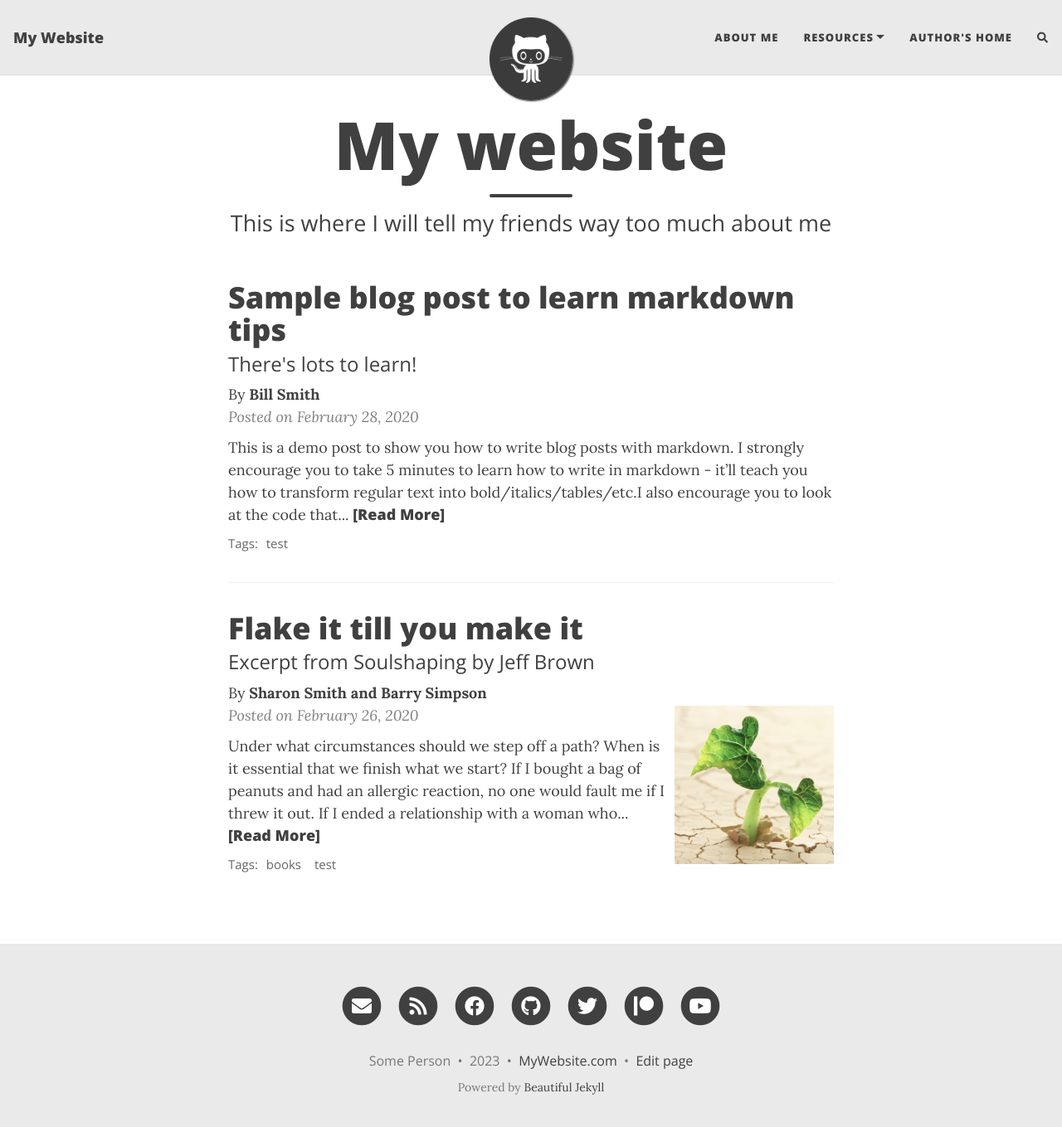
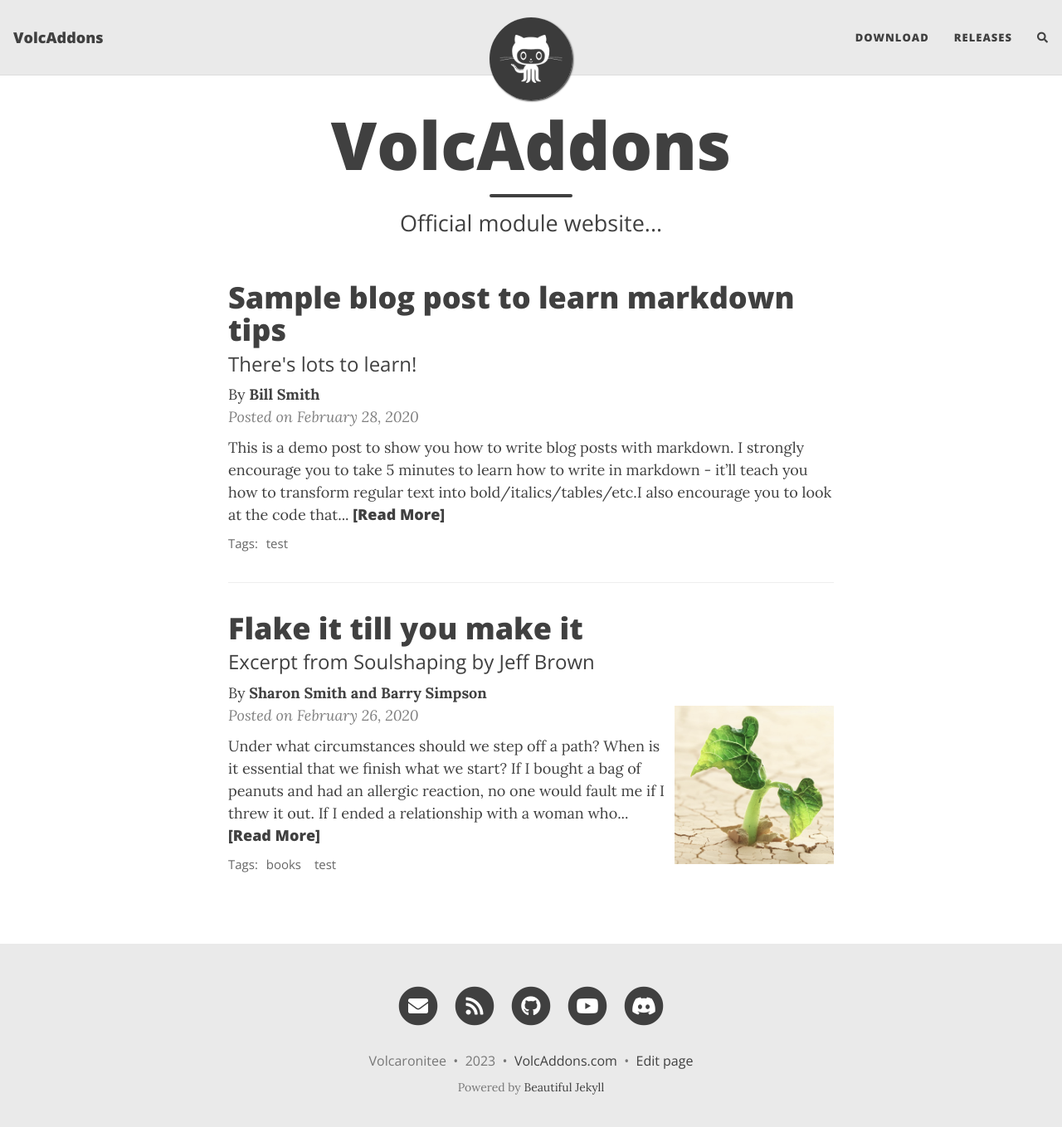
Before and after one commit to zhenga8533/VolcAddons, a Jekyll site: the page built from docs/index.html, in a window 1280 px wide and 1372 px high. Shown: the top 1359 px of the window at 83% size. Built offline with Jekyll 4.4.1, drawn with Linux system fonts in a browser that asks for light colours; nearby versions of some CDN libraries; the list of posts is cut into pages by our own code; comment, search, counter and statistics services are not loaded.

Commit message:
config changes

```diff
--- a/docs/_config.yml
+++ b/docs/_config.yml
@@ -10,21 +10,18 @@
 ############################
 
 # Name of website
-title: My Website
+title: VolcAddons
 
 # Your name to show in the footer
-author: Some Person
+author: Volcaronitee
 
 ###############################################
 # --- List of links in the navigation bar --- #
 ###############################################
 
 navbar-links:
-  About Me: "aboutme"
-  Resources:
-    - Beautiful Jekyll: "https://beautifuljekyll.com"
-    - Learn markdown: "https://www.markdowntutorial.com/"
-  Author's home: "https://deanattali.com"
+  Download: "aboutme"
+  Releases: "https://github.com/zhenga8533/VolcAddons/releases"
 
 ################
 # --- Logo --- #
@@ -50,13 +47,13 @@ round-avatar: true
 # You can change the order that they show up on the page by changing the order here.
 # Uncomment the links you want to show and add your information to each one.
 social-network-links:
-  email: "someone@example.com"
+  email: "volcaronitee8533@gmail.com"
   rss: true  # remove this line if you don't want to show an RSS link at the bottom
-  facebook: deanattali
-  github: daattali
-  twitter: daattali
-  patreon: DeanAttali
-  youtube: "@daattali"
+#  facebook: deanattali
+  github: zhenga8533
+#  twitter: daattali
+#  patreon: DeanAttali
+  youtube: "@RickAstleyYT"
 #  medium: yourname
 #  reddit: yourname
 #  linkedin: daattali
@@ -75,7 +72,7 @@ social-network-links:
 #  bluesky: yourname
 #  ORCID: your ORCID ID
 #  google-scholar: your google scholar
-#  discord: "invite_code" or "users/userid" or "invite/invite_code"
+  discord: "ftxB4kG2tw"
 #  kaggle: yourname
 #  hackerrank: yourname
 #  gitlab: yourname
@@ -91,13 +88,12 @@ rss-description: This website is a virtual proof that I'm awesome
 # Select which social network share links to show in posts
 share-links-active:
   twitter: true
-  facebook: true
   linkedin: true
   vk: false
 
 # How to display the link to your website in the footer
 # Remove this if you don't want a link in the footer
-url-pretty: "MyWebsite.com"
+url-pretty: "VolcAddons.com"
 
 # Excerpt word length - Truncate the excerpt of each post on the feed page to the specified number of words
 excerpt_length: 50
@@ -163,7 +159,7 @@ footer-hover-col: "#0085A1"
 #################################
 
 # Fill in your Google Analytics tag ID (or "Measurement ID") to track your website usage
-#gtag: "G-XXXXXXXXXX"
+gtag: "G-49ECFN88TM"
 
 # Fill in your Cloudflare Analytics beacon token to track your website using Cloudflare Analytics
 #cloudflare_analytics: ""
--- a/docs/index.html
+++ b/docs/index.html
@@ -1,5 +1,5 @@
 ---
 layout: home
-title: My website
-subtitle: This is where I will tell my friends way too much about me
+title: VolcAddons
+subtitle: Official module website...
 ---
```
